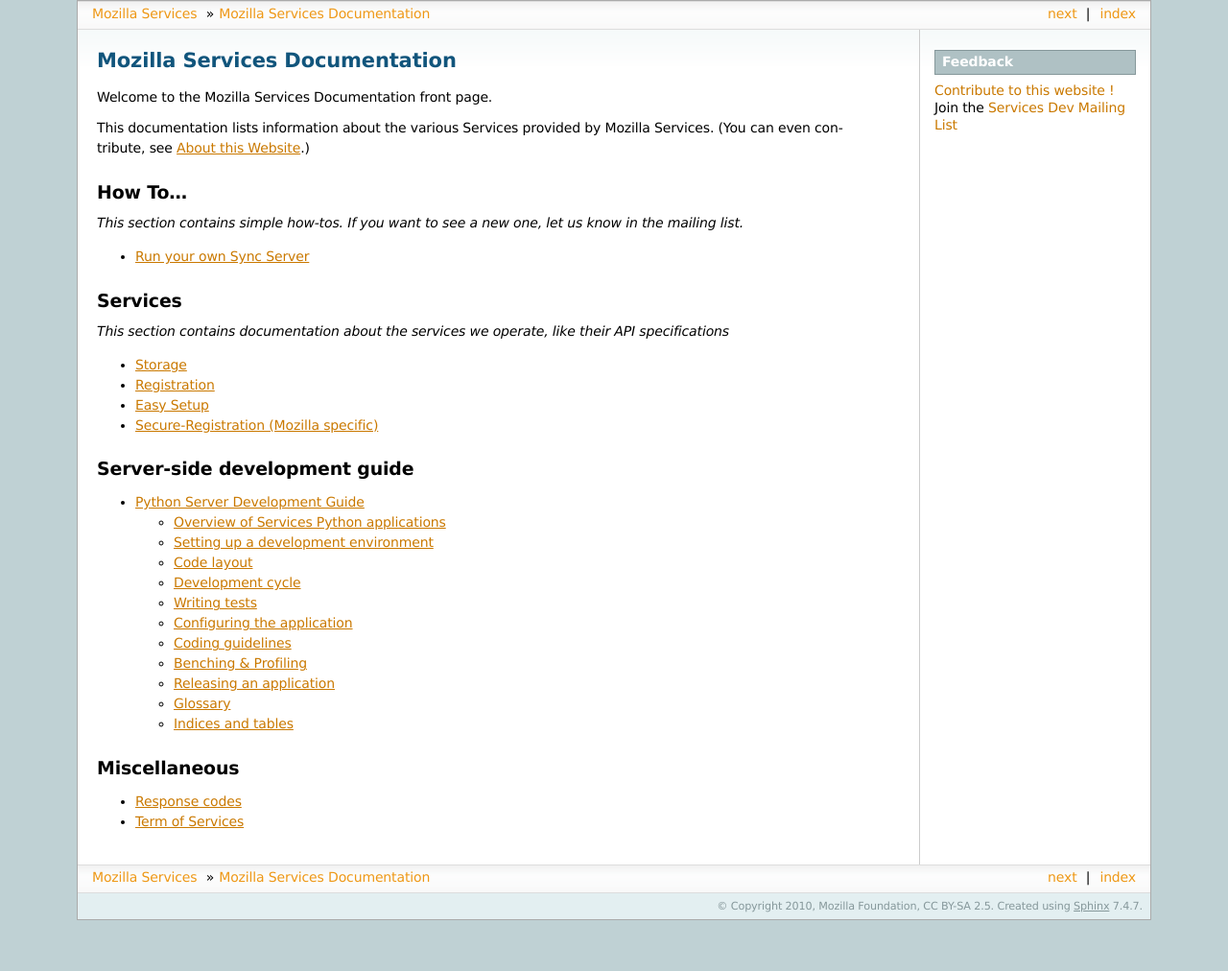
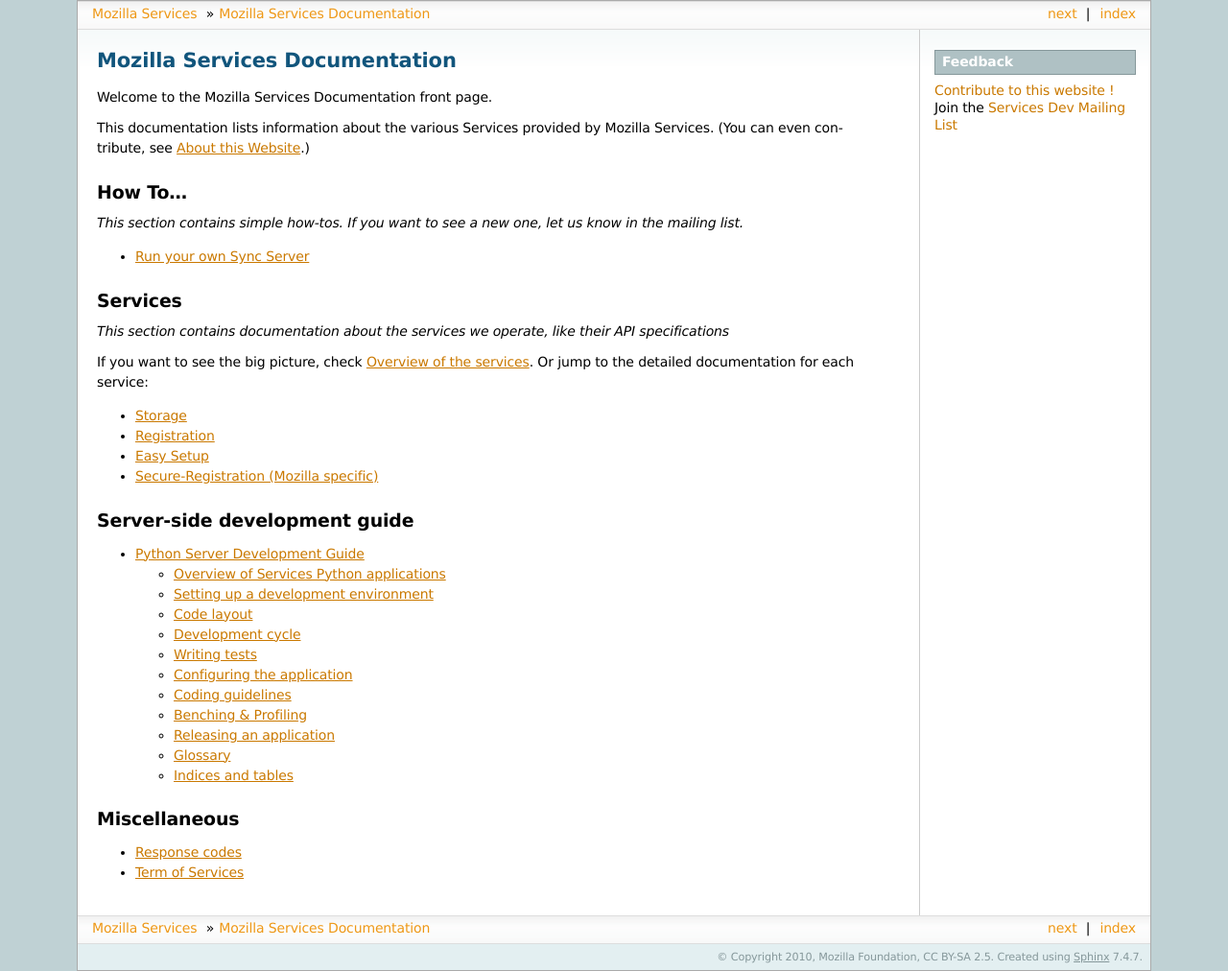
Before and after one commit to mozilla-services/docs, a Sphinx documentation site: the page built from source/index.rst, in a window 1280 px wide. Shown: the whole page at 96% size. Built offline with Sphinx 7.4.7, drawn with Linux system fonts in a browser that asks for light colours; before the commit the page ends 959 px from its top, so only the background shows below that.

Commit message:
added an overview

```diff
--- a/source/index.rst
+++ b/source/index.rst
@@ -27,6 +27,9 @@
 *This section contains documentation about the services we operate,
 like their API specifications*
 
+If you want to see the big picture, check :ref:`overview`. Or
+jump to the detailed documentation for each service:
+
 .. toctree::
    :maxdepth: 1
 
@@ -34,6 +37,7 @@
    reg/index
    keyexchange/index
    sreg/index
+
 
 Server-side development guide
 =============================
--- a/source/keyexchange/index.rst
+++ b/source/keyexchange/index.rst
@@ -1,3 +1,5 @@
+.. _ezsetup:
+
 ==========
 Easy Setup
 ==========
--- a/source/reg/index.rst
+++ b/source/reg/index.rst
@@ -1,3 +1,5 @@
+.. _reg:
+
 ============
 Registration
 ============
--- a/source/sreg/index.rst
+++ b/source/sreg/index.rst
@@ -1,3 +1,5 @@
+.. _sreg:
+
 ======================================
 Secure-Registration (Mozilla specific)
 ======================================
--- a/source/storage/index.rst
+++ b/source/storage/index.rst
@@ -1,3 +1,5 @@
+.. _storage:
+
 =======
 Storage
 =======
```
Also changed, not shown: source/overview.rst (added, +13 -0 lines), source/images/overview.png (added).
